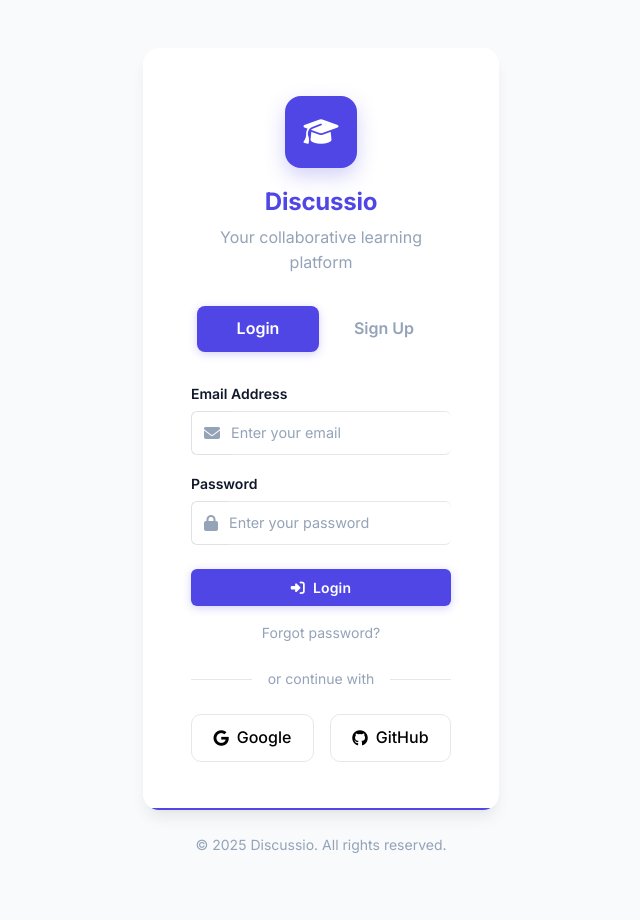
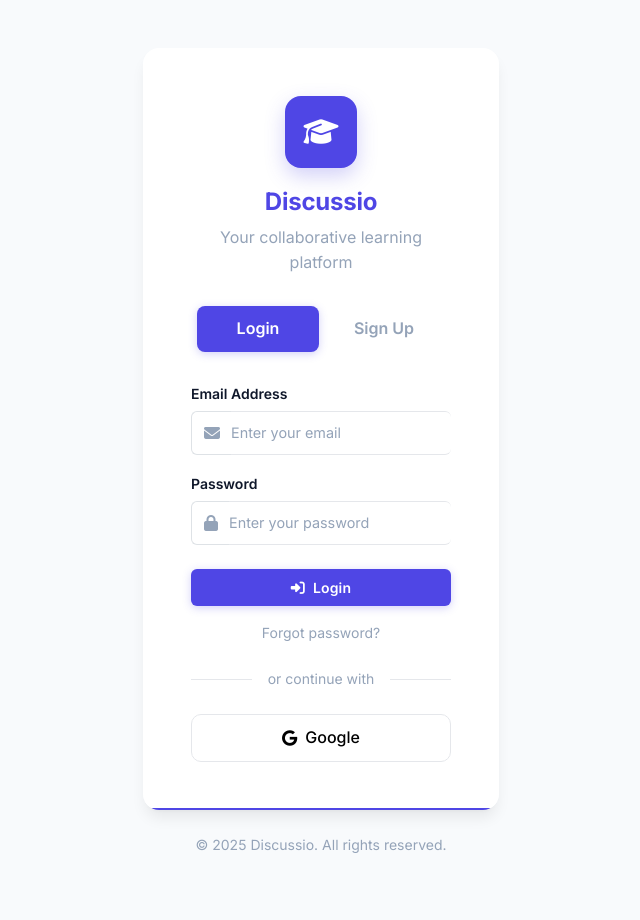
Before and after one commit to vincent0-ai/groupapp, a Flask app: page /auth in a window 1280 px wide. Shown: the whole page, without its empty margins (319-959 px from the left). Run offline with Flask 3, Linux system fonts and the light colour scheme.

Commit message:
`Removed GitHub social login button`

```diff
--- a/templates/auth.html
+++ b/templates/auth.html
@@ -294,9 +294,6 @@
                             <button class="social-btn google flex-fill">
                                 <i class="fab fa-google"></i> Google
                             </button>
-                            <button class="social-btn github flex-fill">
-                                <i class="fab fa-github"></i> GitHub
-                            </button>
                         </div>
                     </div>
                 </div>
```
